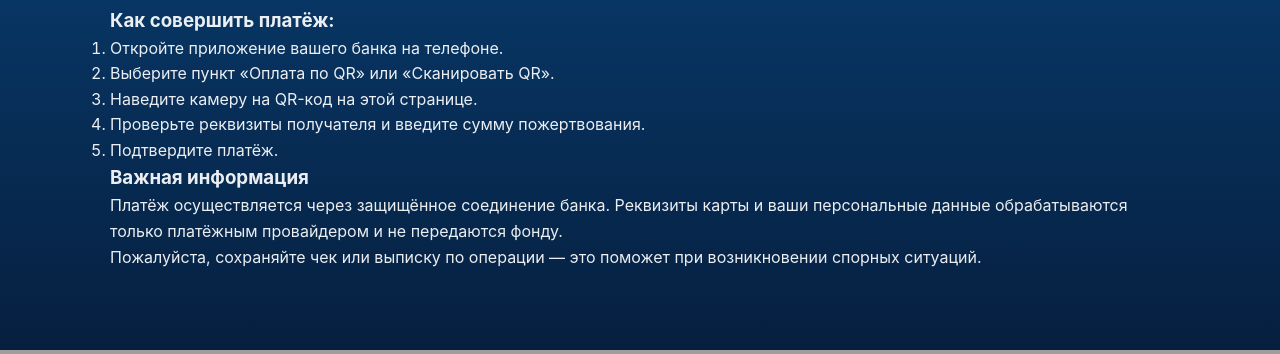
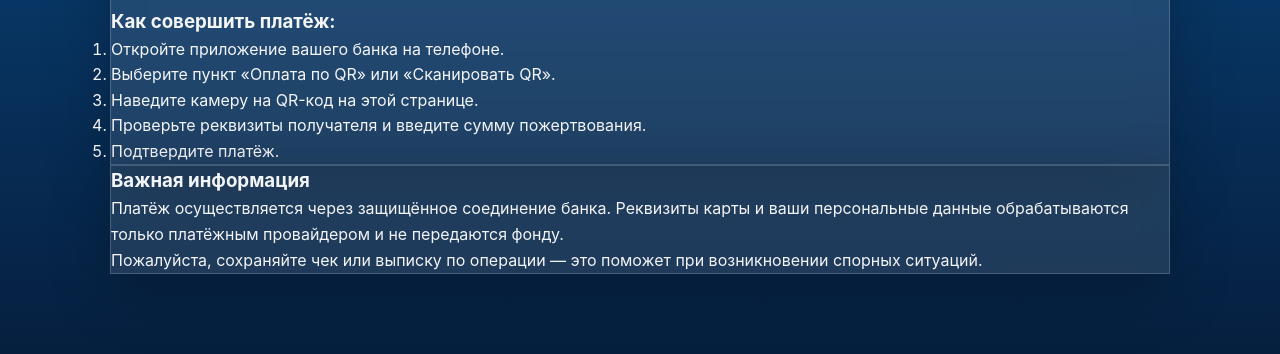
Before and after one commit to patricheg/fond3, a Flask app: page /donate in a window 1280 px wide. Shown: the part 708-1062 px from the top of the page. Run offline with Flask 3, Linux system fonts and the light colour scheme.

Commit message:
Fix minimal link colors and QR page text
Stop forcing global link color in minimal theme and style donate page + contact modal link colors for correct contrast.

Made-with: Cursor

```diff
--- a/static/css/style.css
+++ b/static/css/style.css
@@ -74,8 +74,10 @@ body.minimal .section {
     padding: 40px 0;
 }
 
+/* Не задаём общий цвет ссылок в minimal-теме.
+   Цвет ссылок настраиваем точечно в конкретных блоках (модалки/топбар/карточки). */
 body.minimal a {
-    color: rgba(255,255,255,0.95);
+    color: inherit;
 }
 
 body.minimal .btn-outline {
@@ -301,43 +303,88 @@ body.minimal .fundraiser-detail-page .btn-outline::after {
     background: rgba(10, 90, 165, 0.10);
 }
 
-/* Сборы: модалка QR + контакты (читабельный белый текст) */
-body.minimal .fundraiser-detail-page .contact-modal-content {
+/* QR-страница (/donate): белый текст */
+body.minimal .donate-qr-page,
+body.minimal .donate-qr-page p,
+body.minimal .donate-qr-page h1,
+body.minimal .donate-qr-page h2,
+body.minimal .donate-qr-page h3,
+body.minimal .donate-qr-page li {
+    color: rgba(255,255,255,0.95);
+}
+
+body.minimal .donate-qr-page .section-title {
+    color: rgba(255,255,255,0.98);
+}
+
+body.minimal .donate-qr-page .donate-qr-card,
+body.minimal .donate-qr-page .donate-qr-info {
+    background: rgba(255,255,255,0.10);
+    border: 1px solid rgba(255,255,255,0.18);
+    backdrop-filter: blur(14px);
+    -webkit-backdrop-filter: blur(14px);
+    box-shadow: 0 18px 60px rgba(0,0,0,0.25);
+}
+
+/* Сборы: модалка QR + контакты (читабельный белый текст)
+   ВАЖНО: модалка не вложена в .fundraiser-detail-page (она после </section>),
+   поэтому стили вешаем без этого предка. */
+body.minimal .contact-modal-content {
     background: linear-gradient(180deg, rgba(10, 90, 165, 0.96) 0%, rgba(6, 31, 63, 0.96) 100%);
     color: rgba(255,255,255,0.95);
     border: 1px solid rgba(255,255,255,0.18);
 }
 
-body.minimal .fundraiser-detail-page .contact-modal-content h2,
-body.minimal .fundraiser-detail-page .contact-modal-content h3,
-body.minimal .fundraiser-detail-page .contact-modal-content strong {
+body.minimal .contact-modal-content h2,
+body.minimal .contact-modal-content h3,
+body.minimal .contact-modal-content strong {
     color: rgba(255,255,255,0.98);
 }
 
-body.minimal .fundraiser-detail-page .contact-modal-description,
-body.minimal .fundraiser-detail-page .contact-modal-content p {
+body.minimal .contact-modal-description,
+body.minimal .contact-modal-content p {
     color: rgba(255,255,255,0.88);
 }
 
-body.minimal .fundraiser-detail-page .contact-modal-content a {
+body.minimal .contact-modal-content a {
     color: rgba(255,255,255,0.98);
     text-decoration: none;
 }
 
-body.minimal .fundraiser-detail-page .contact-modal-content a:hover {
+body.minimal .contact-modal-content a:hover {
     text-decoration: underline;
 }
 
-body.minimal .fundraiser-detail-page .contact-item {
+body.minimal .contact-item {
     background: rgba(255,255,255,0.10);
 }
 
-body.minimal .fundraiser-detail-page .contact-modal-close {
+/* В QR-окне: телефон/почта чёрным на белых карточках */
+body.minimal .contact-methods .contact-item {
+    background: rgba(255,255,255,0.95) !important;
+    border: 1px solid rgba(0,0,0,0.06) !important;
+}
+
+body.minimal .contact-methods .contact-item i {
+    color: #0a5aa5 !important;
+}
+
+body.minimal .contact-methods .contact-info-text,
+body.minimal .contact-methods .contact-info-text strong,
+body.minimal .contact-methods .contact-info-text a {
+    color: #1a1a2e !important;
+}
+
+body.minimal .contact-methods .contact-info-text a:hover {
+    color: #0a5aa5;
+}
+
+body.minimal .contact-modal-close {
     color: rgba(255,255,255,0.85);
 }
 
-body.minimal .fundraiser-detail-page .contact-modal-close:hover,
-body.minimal .fundraiser-detail-page .contact-modal-close:focus {
+body.minimal .contact-modal-close:hover,
+body.minimal .contact-modal-close:focus {
     color: rgba(255,255,255,0.98);
 }
 
--- a/templates/donate_qr.html
+++ b/templates/donate_qr.html
@@ -6,7 +6,7 @@
 {% block meta_description %}Совершите добровольное пожертвование фонду помощи спортсменам, отсканировав QR-код в своём банковском приложении.{% endblock %}
 
 {% block content %}
-<section class="section">
+<section class="section donate-qr-page">
     <div class="container">
         <h1 class="section-title">Я хочу помочь</h1>
         <p>
```
